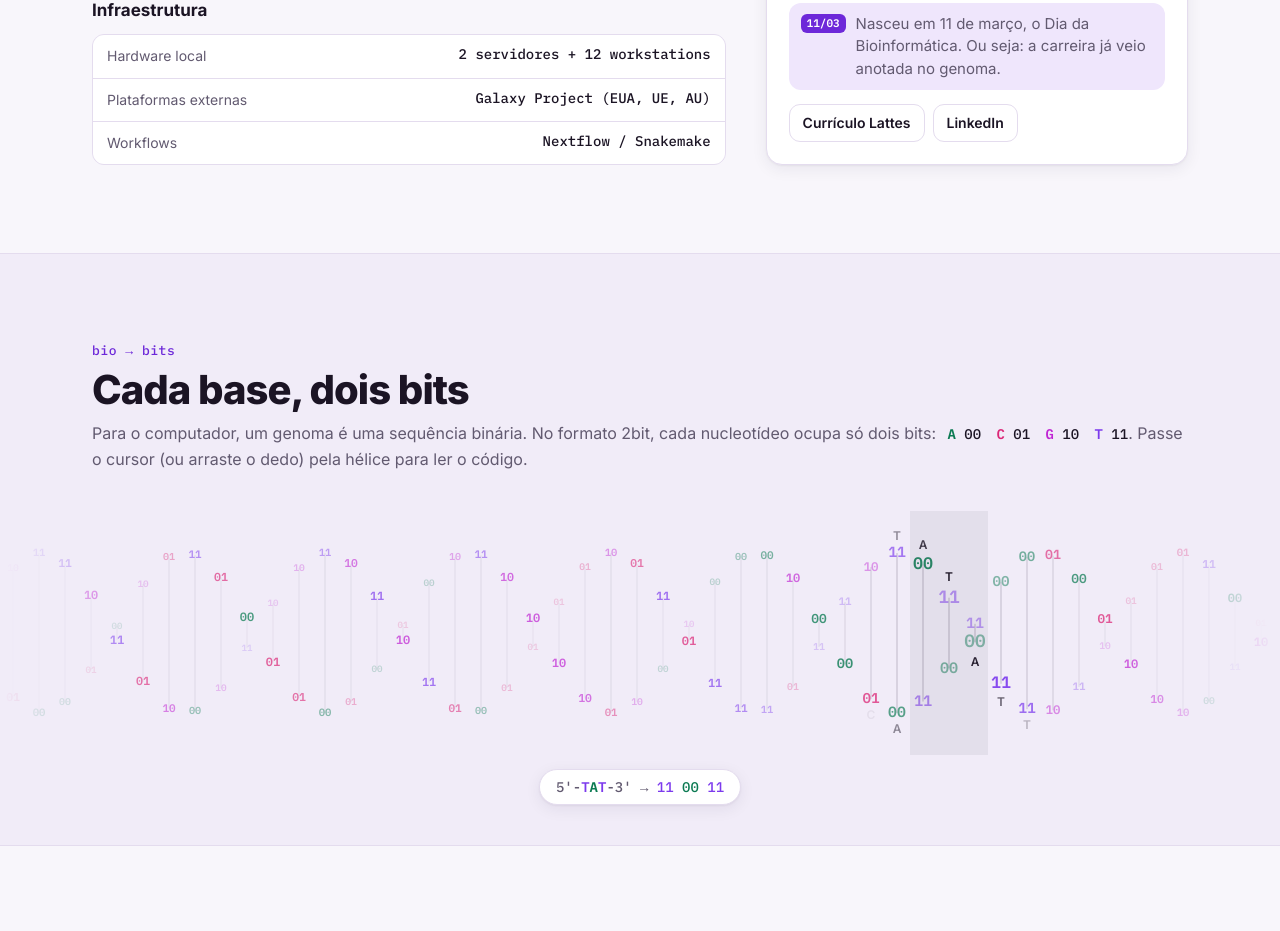
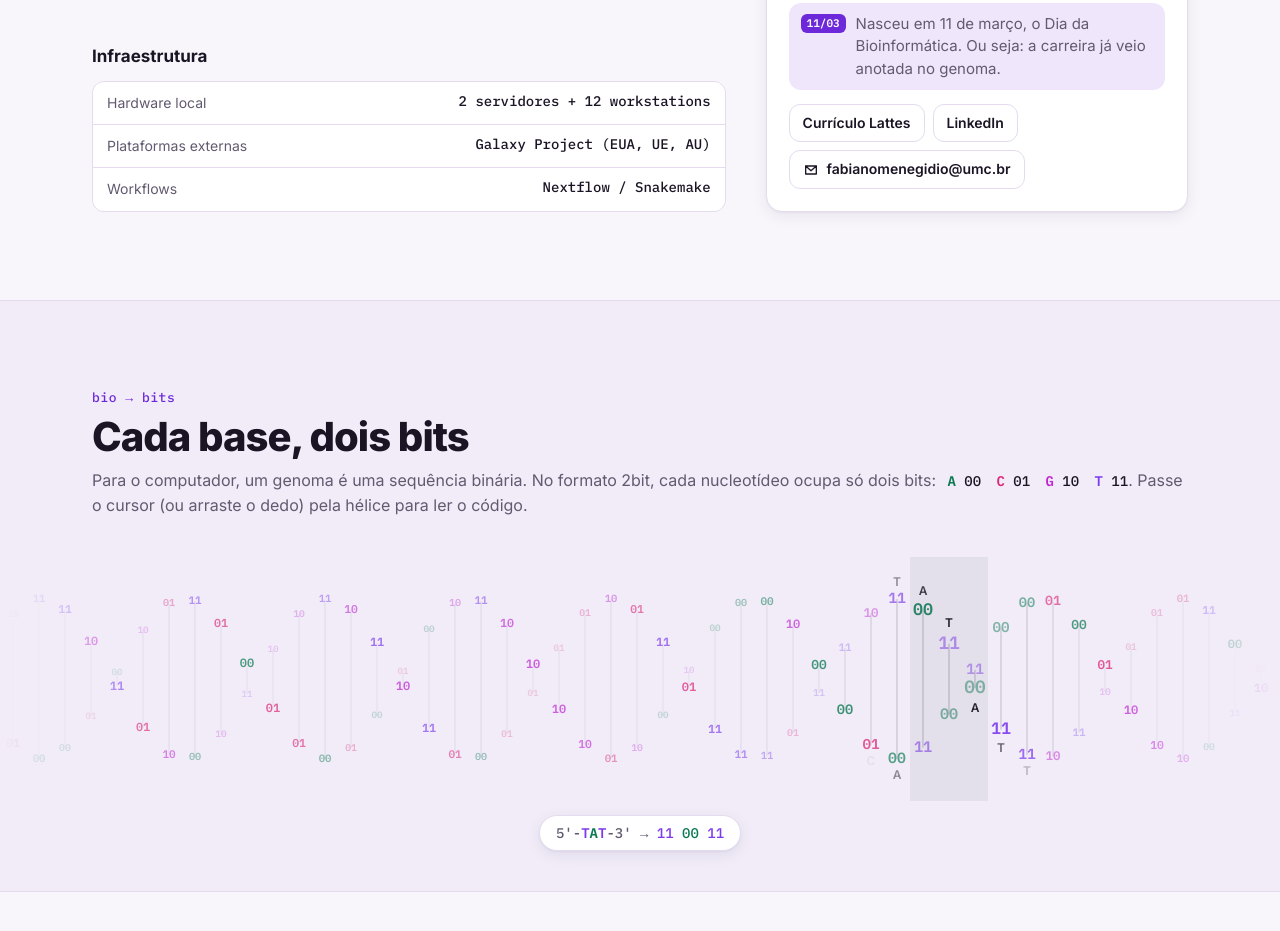
Before and after one commit to LaBiOmicS/labiomics.github.io, a plain HTML site: page index.html in a window 1280 px wide. Shown: the part 10410-11341 px from the top of the page. Drawn offline with Linux system fonts and the light colour scheme; no server answers; animation ran at ten frames a second; a web font is replaced by a local one.

Commit message:
Adiciona o e-mail do coordenador ao card da coordenação
Co-Authored-By: Claude Opus 5.5 <noreply@anthropic.com>

```diff
--- a/index.html
+++ b/index.html
@@ -590,6 +590,7 @@
             <div class="person-links">
               <a class="btn" href="http://lattes.cnpq.br/2745899638505571" target="_blank" rel="noopener">Currículo Lattes</a>
               <a class="btn" href="https://www.linkedin.com/in/fabianomenegidio/" target="_blank" rel="noopener">LinkedIn</a>
+              <a class="btn" href="mailto:fabianomenegidio@umc.br"><svg aria-hidden="true" viewBox="0 0 24 24" width="16" height="16"><path fill="none" stroke="currentColor" stroke-width="2" stroke-linecap="round" stroke-linejoin="round" d="M4 6h16v12H4zm0 0 8 7 8-7"/></svg>fabianomenegidio@umc.br</a>
             </div>
           </article>
         </div>
```
